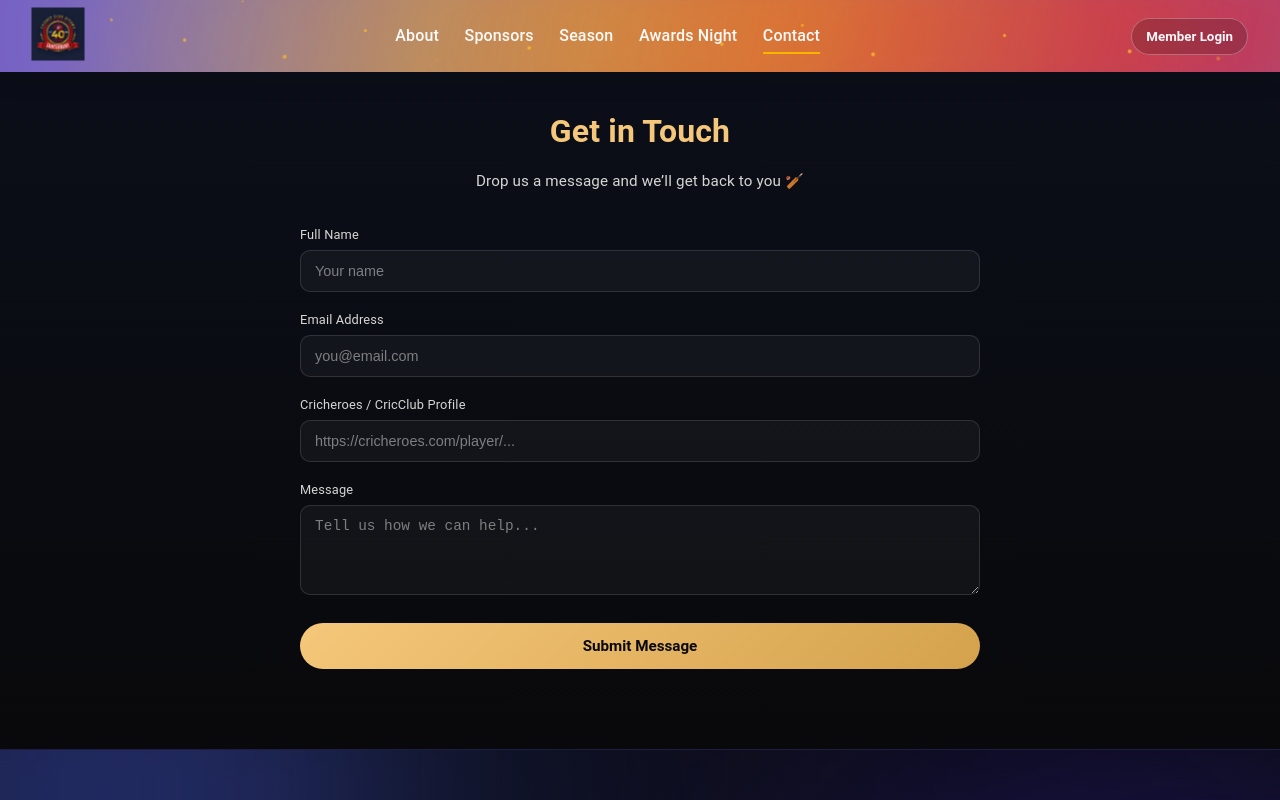
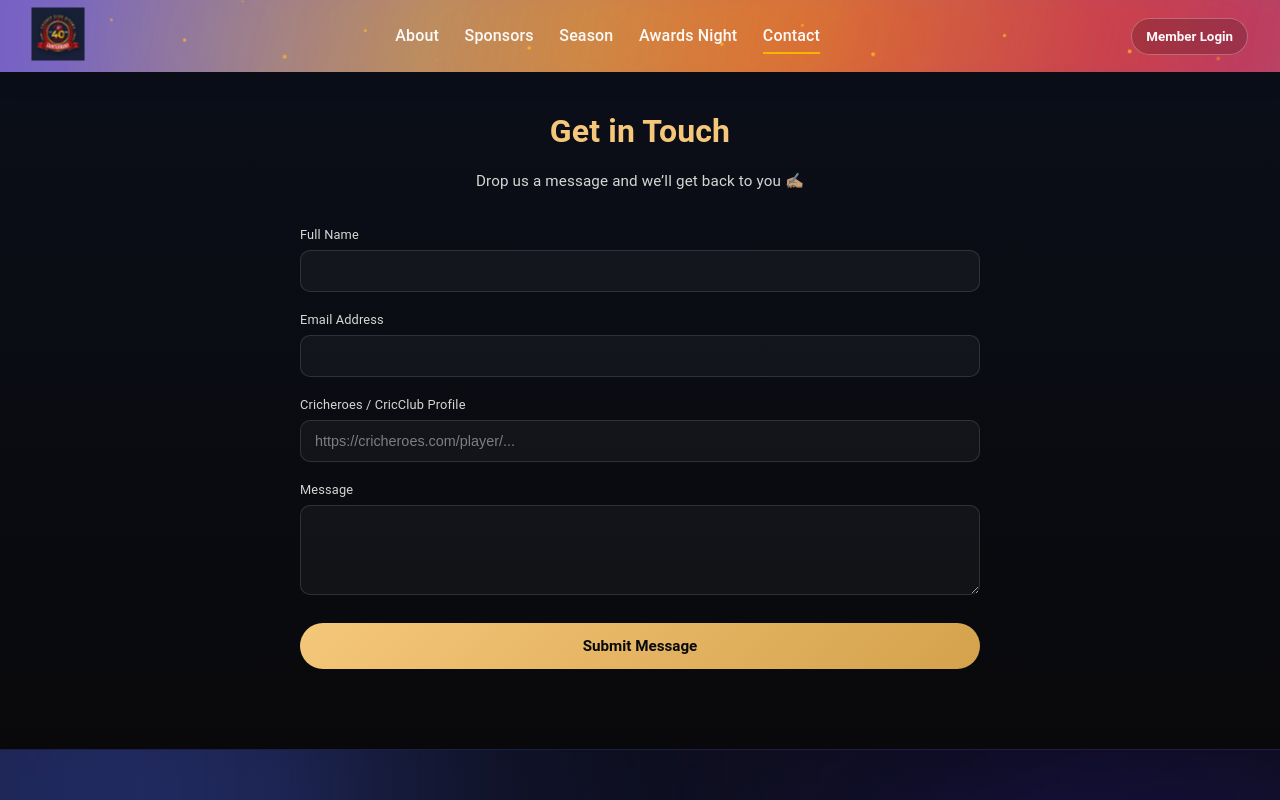
Before and after one commit to snj3vpaul/CanterburyCricket, a React (Vite) app in the folder CanterburyCricket/: page /contact in a window 1280 px wide. Shown: the top 800 px of the page. Built offline with nearby package versions, Linux system fonts and the light colour scheme.

Commit message:
Add Explicit Warning Message for Submit

```diff
--- a/CanterburyCricket/src/components/GetInTouch/GetInTouch.css
+++ b/CanterburyCricket/src/components/GetInTouch/GetInTouch.css
@@ -84,6 +84,30 @@
   transition: transform 0.2s ease, box-shadow 0.2s ease;
 }
 
+.field-error {
+  color: #ffb4b4;
+  font-size: 0.8rem;
+  margin-top: 4px;
+  display: block;
+}
+
+.form-status {
+  margin-top: 14px;
+  padding: 10px 14px;
+  border-radius: 10px;
+  font-size: 0.9rem;
+}
+
+.form-status.error {
+  background: rgba(255, 80, 80, 0.15);
+  color: #ffb4b4;
+}
+
+.form-status.success {
+  background: rgba(80, 200, 120, 0.15);
+  color: #9ef0c1;
+}
+
 .submit-btn:hover {
   transform: translateY(-1px);
   box-shadow: 0 6px 18px rgba(245, 199, 122, 0.35);
--- a/CanterburyCricket/src/components/GetInTouch/GetInTouch.jsx
+++ b/CanterburyCricket/src/components/GetInTouch/GetInTouch.jsx
@@ -1,24 +1,55 @@
-// src/components/contact/GetInTouch.jsx
 import { useState } from "react";
 import "./GetInTouch.css";
 
 export default function GetInTouch() {
   const [loading, setLoading] = useState(false);
   const [status, setStatus] = useState({ type: "", message: "" });
+  const [errors, setErrors] = useState({});
+
+  const validate = (form) => {
+    const newErrors = {};
+
+    if (!form.name.value.trim()) {
+      newErrors.name = "Full name is required.";
+    }
+
+    if (!form.email.value.trim()) {
+      newErrors.email = "Email address is required.";
+    } else if (!/\S+@\S+\.\S+/.test(form.email.value)) {
+      newErrors.email = "Please enter a valid email address.";
+    }
+
+    if (form.message.value.trim().length < 5) {
+      newErrors.message = "Message must be at least 5 characters long.";
+    }
+
+    return newErrors;
+  };
 
   const handleSubmit = async (e) => {
     e.preventDefault();
     setStatus({ type: "", message: "" });
+
+    const form = e.currentTarget;
+    const validationErrors = validate(form);
+    setErrors(validationErrors);
+
+    if (Object.keys(validationErrors).length > 0) {
+      setStatus({
+        type: "error",
+        message: "Please fix the highlighted fields before submitting.",
+      });
+      return;
+    }
+
     setLoading(true);
 
-    const form = e.currentTarget;
     const payload = {
       name: form.name.value.trim(),
       email: form.email.value.trim(),
       profile: form.profile.value.trim(),
       message: form.message.value.trim(),
-      // Honeypot: bots often fill hidden fields
-      website: form.website.value.trim(),
+      website: form.website.value.trim(), // honeypot
     };
 
     try {
@@ -28,15 +59,22 @@ export default function GetInTouch() {
         body: JSON.stringify(payload),
       });
 
-      const data = await res.json().catch(() => ({}));
-      if (!res.ok) throw new Error(data?.error || "Request failed");
+      const data = await res.json();
 
-      setStatus({ type: "success", message: "Message sent! We’ll reply soon 🙌" });
+      if (!res.ok) throw new Error(data.error || "Submission failed");
+
+      setStatus({
+        type: "success",
+        message: "Message sent successfully! We’ll get back to you soon 🙌",
+      });
+      setErrors({});
       form.reset();
     } catch (err) {
       setStatus({
         type: "error",
-        message: err.message || "Something went wrong. Please try again.",
+        message:
+          err.message ||
+          "Something went wrong while sending your message. Please try again.",
       });
     } finally {
       setLoading(false);
@@ -47,48 +85,65 @@ export default function GetInTouch() {
     <section className="get-in-touch">
       <div className="get-in-touch-inner">
         <h2>Get in Touch</h2>
-        <p>Drop us a message and we’ll get back to you 🏏</p>
+        <p>Drop us a message and we’ll get back to you ✍🏼</p>
 
-        <form onSubmit={handleSubmit} className="contact-form">
+        <form onSubmit={handleSubmit} className="contact-form" noValidate>
+          {/* Full Name */}
           <div className="form-group">
             <label htmlFor="name">Full Name</label>
-            <input id="name" name="name" type="text" placeholder="Your name" required maxLength={80} />
+            <input id="name" name="name" type="text" />
+            {errors.name && <span className="field-error">⚠️ {errors.name}</span>}
           </div>
 
+          {/* Email */}
           <div className="form-group">
             <label htmlFor="email">Email Address</label>
-            <input id="email" name="email" type="email" placeholder="you@email.com" required maxLength={120} />
+            <input id="email" name="email" type="email" />
+            {errors.email && <span className="field-error">⚠️ {errors.email}</span>}
           </div>
 
+          {/* Profile */}
           <div className="form-group">
             <label htmlFor="profile">Cricheroes / CricClub Profile</label>
-            <input id="profile" name="profile" type="url" placeholder="https://cricheroes.com/player/..." maxLength={300} />
+            <input
+              id="profile"
+              name="profile"
+              type="url"
+              placeholder="https://cricheroes.com/player/..."
+            />
           </div>
 
+          {/* Message */}
           <div className="form-group">
             <label htmlFor="message">Message</label>
-            <textarea id="message" name="message" rows="4" placeholder="Tell us how we can help..." required maxLength={2000} />
+            <textarea id="message" name="message" rows="4" />
+            {errors.message && (
+              <span className="field-error">⚠️ {errors.message}</span>
+            )}
           </div>
 
-          {/* ✅ Honeypot (hidden field) */}
+          {/* Honeypot */}
           <input
             type="text"
             name="website"
             tabIndex="-1"
             autoComplete="off"
-            style={{ position: "absolute", left: "-9999px", opacity: 0 }}
-            aria-hidden="true"
+            style={{ position: "absolute", left: "-9999px" }}
           />
 
           <button type="submit" className="submit-btn" disabled={loading}>
             {loading ? "Sending..." : "Submit Message"}
           </button>
 
+          {/* Global Status */}
           {status.message && (
-            <p style={{ marginTop: 10, fontSize: "0.9rem" }}>
-              {status.type === "success" ? "✅ " : "⚠️ "}
-              {status.message}
-            </p>
+            <div
+              className={`form-status ${
+                status.type === "success" ? "success" : "error"
+              }`}
+            >
+              {status.type === "success" ? "✅" : "⚠️"} {status.message}
+            </div>
           )}
         </form>
       </div>
```
